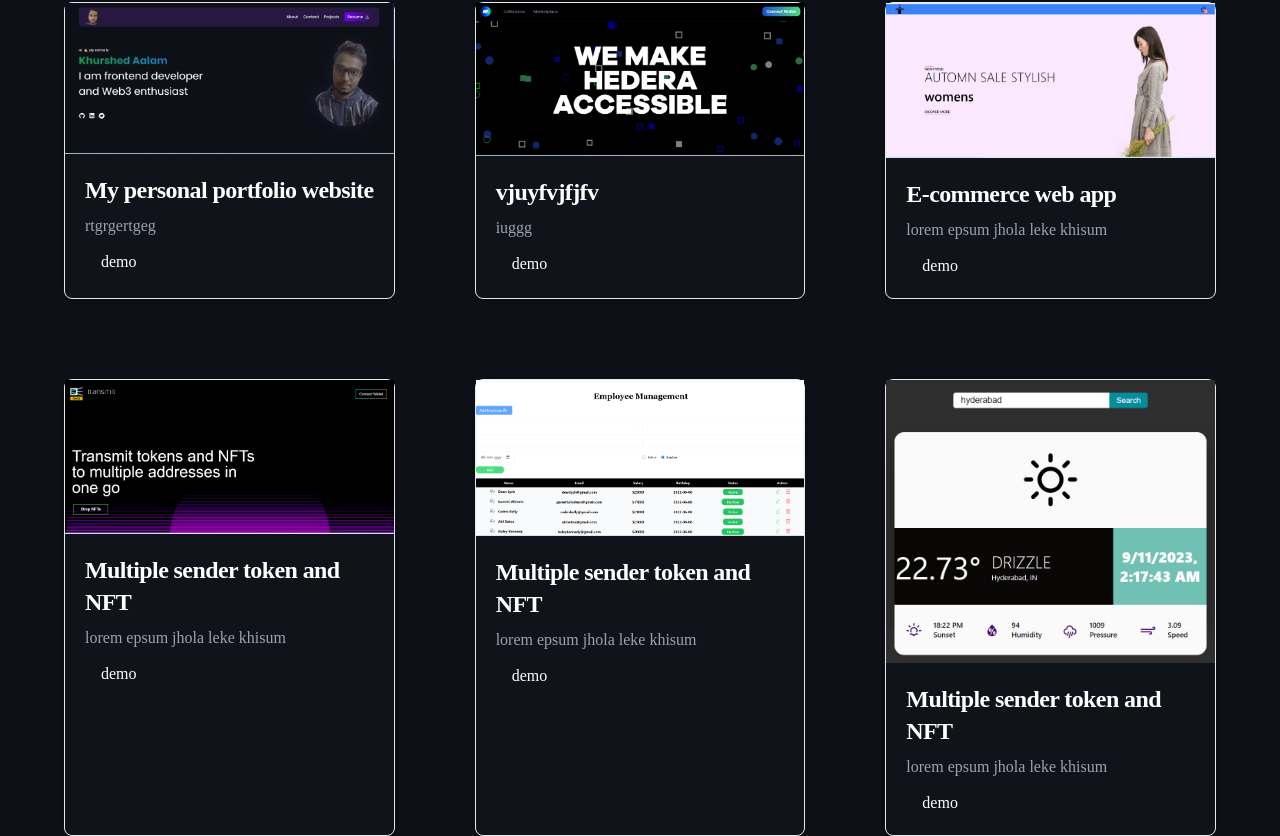
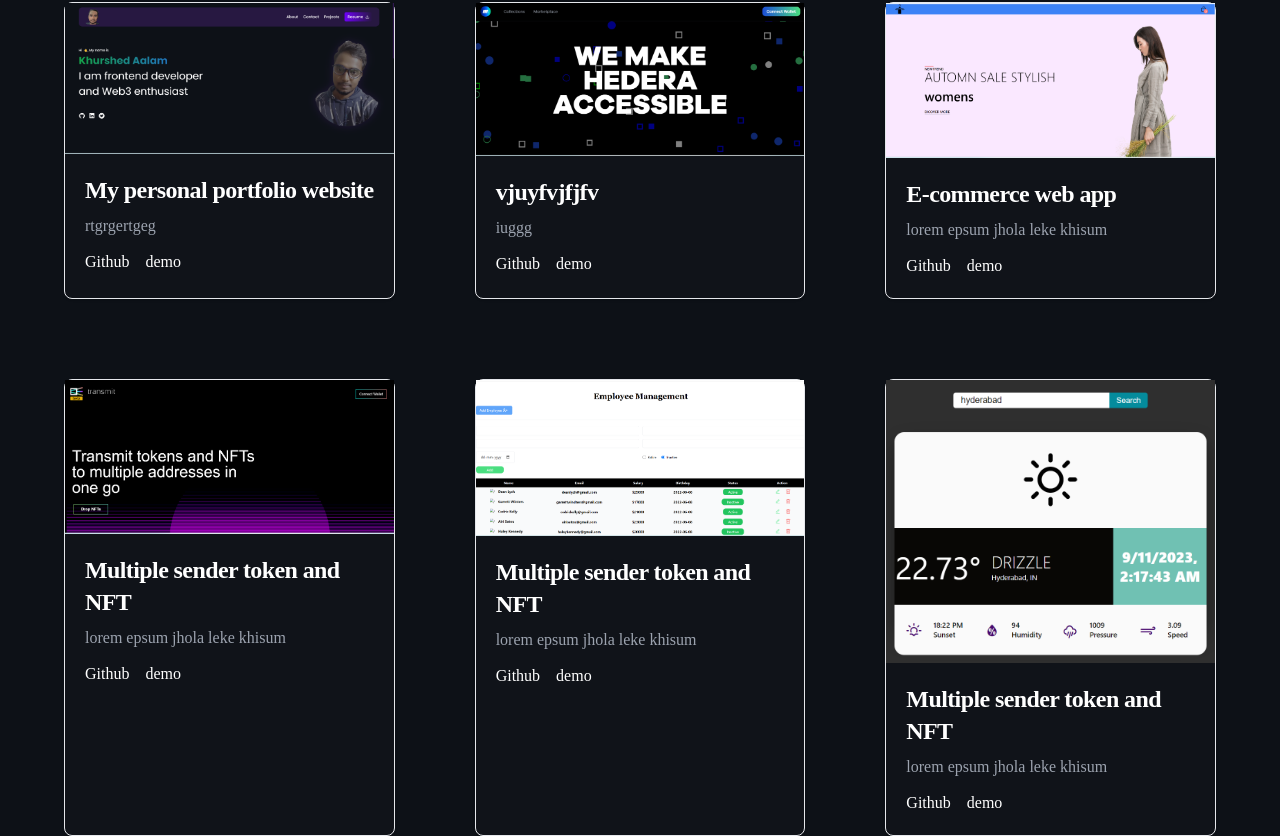
Before and after one commit to khurshedeth/data-entry, a Next.js app: page / in a window 1280 px wide. Shown: the part 1713-2549 px from the top of the page. Built offline with nearby package versions, Linux system fonts and the light colour scheme.

Commit message:
minor change

```diff
--- a/components/Project.js
+++ b/components/Project.js
@@ -9,13 +9,18 @@ function Project(props) {
       </a>
       <div className=" p-5">
         <a href={props.demo} target="_blank" rel="norefff">
-
-          <h5 className=" mb-2 text-2xl font-bold tracking-tight text-white">{props.title}</h5>
+          <h5 className=" mb-2 text-2xl font-bold tracking-tight text-white">
+            {props.title}
+          </h5>
         </a>
         <p className=" mb-3 font-normal text-gray-400">{props.desc}</p>
         <div className=" flex gap-[1rem]">
-        <a></a>
-        <a>demo</a>
+          <a href={props.github} target="_blank" rel="norefd">
+            Github
+          </a>
+          <a href={props.demo} target="_blank" rel="no refff">
+            demo
+          </a>
         </div>
       </div>
     </div>
```
